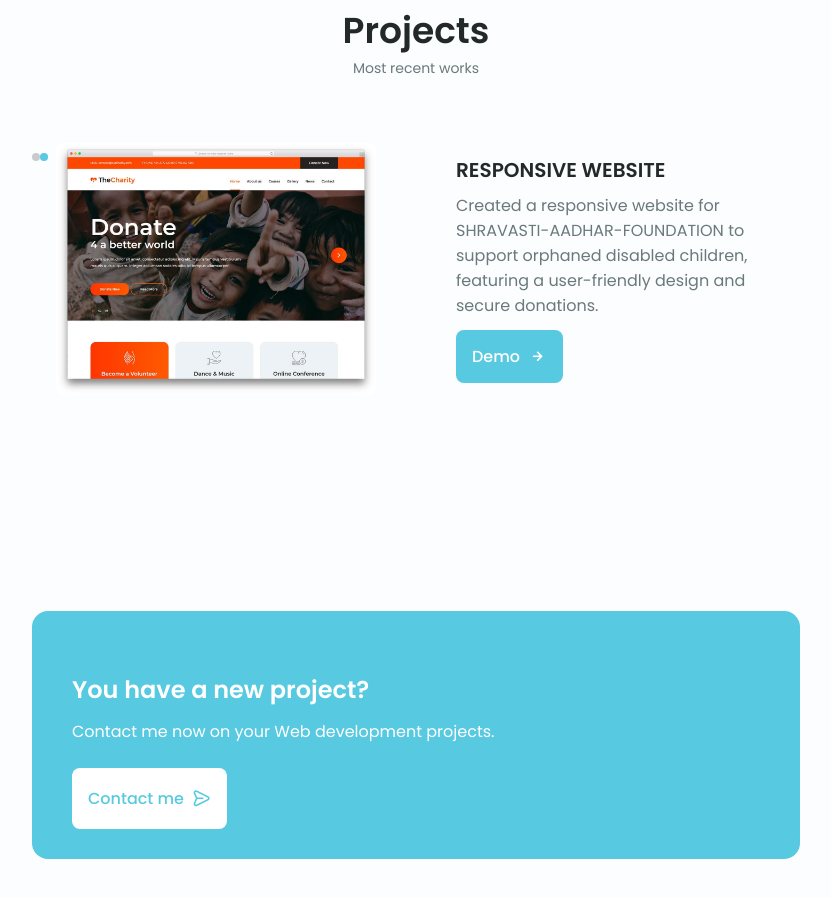
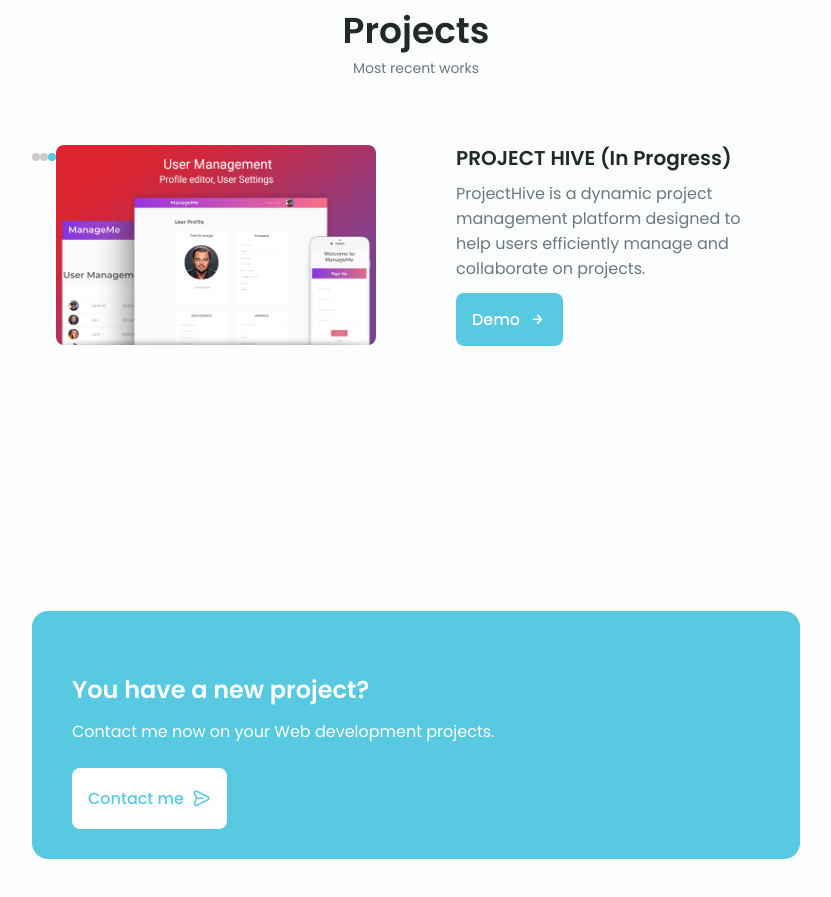
Before and after one commit to dhruv-dosh/Portfolio, a website: page index.html in a window 1280 px wide. Shown: the part 3037-3934 px from the top of the page, without its empty margins (224-1055 px from the left). Drawn offline with nearby package versions, Linux system fonts and the light colour scheme.

Commit message:
Update index.html

```diff
--- a/index.html
+++ b/index.html
@@ -529,6 +529,20 @@
                     </a>
                 </div>
             </div>
+                     <!--==================== PORTFOLIO 3 ====================-->
+
+            <div class="portfolio__content grid swiper-slide">
+                <img src="package/images/UMS.png" alt="" class="portfolio__img">
+
+                <div class="portfolio_">
+                    <h3 class="portfolio__title">PROJECT HIVE (In Progress)</h3>
+                    <p class="portfolio__description">ProjectHive is a dynamic project management platform designed to help users efficiently manage and collaborate on projects.</p>
+                    <a href="https://github.com/dhruv-dosh/ProjectHive" class="button button--flex button--small portfolio__button">
+                        Demo
+                        <i class="uil uil-arrow-right button__icon"></i>
+                    </a>
+                </div>
+            </div>
 <!--
             <div class="portfolio__content grid swiper-slide">
                 <img src="package/images/gemini-chatbot.png" alt="" class="portfolio__img">
```
